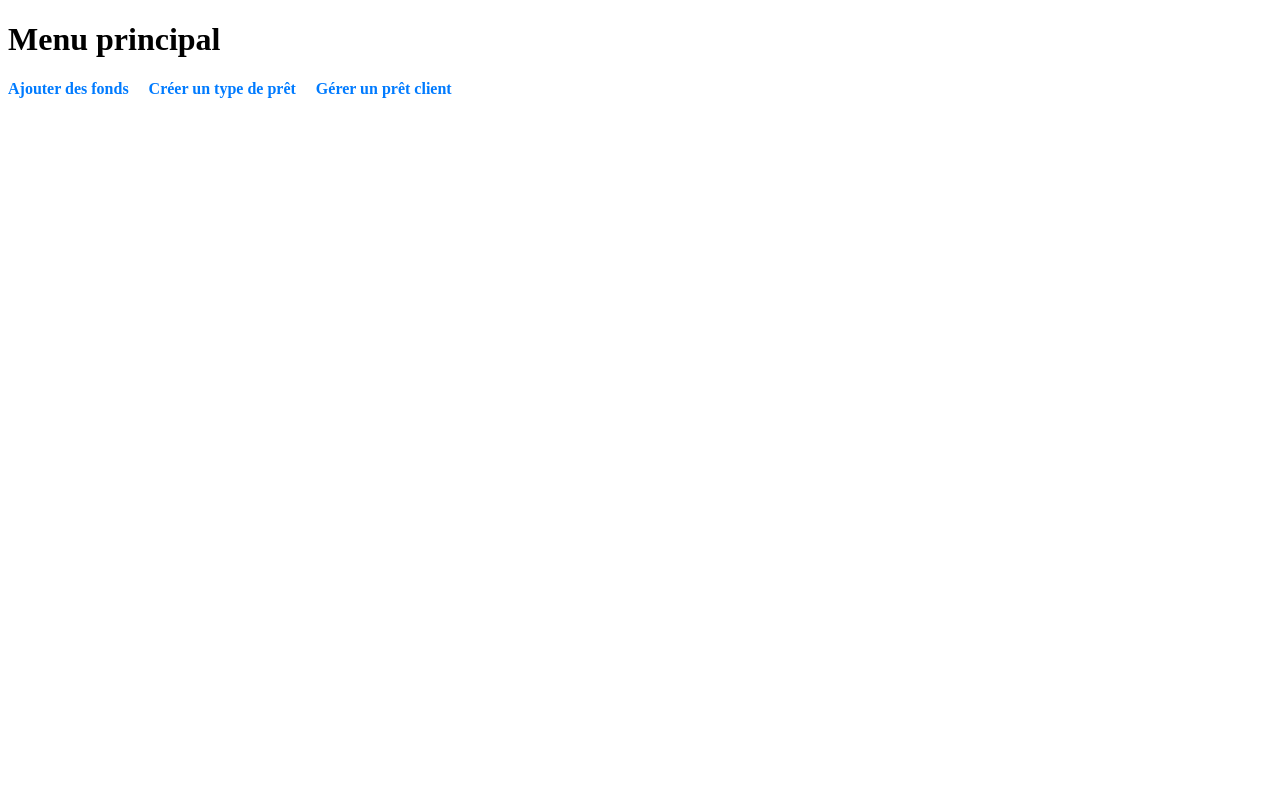
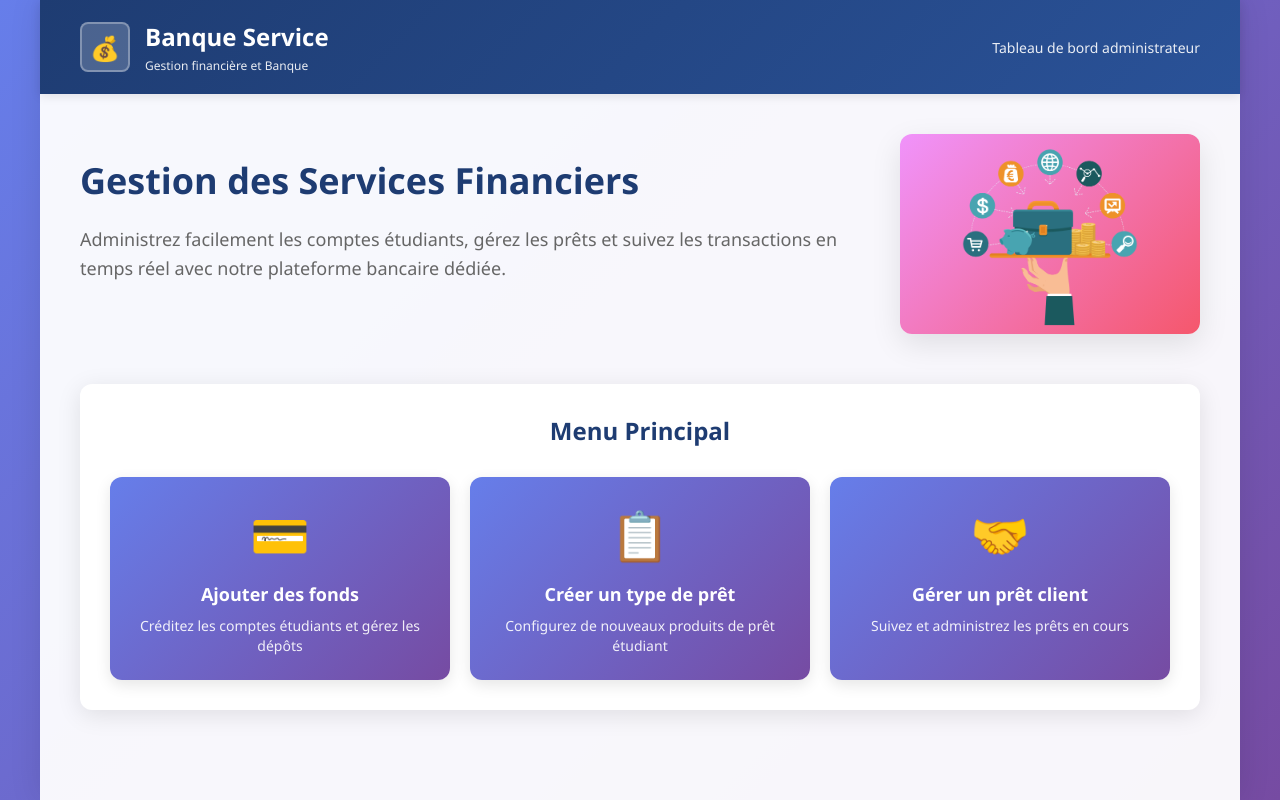
Before and after one commit to Ornella2006/examen-projet-final-S4-Info, a PHP site: page / in a window 1280 px wide. Run offline with PHP 8.4, Linux system fonts and the light colour scheme.

Commit message:
style page

```diff
--- a/index.html
+++ b/index.html
@@ -2,19 +2,294 @@
 <html lang="fr">
 <head>
   <meta charset="UTF-8">
-  <title>Gestion des étudiants</title>
+  <meta name="viewport" content="width=device-width, initial-scale=1.0">
+  <title>Gestion des étudiants - Banque Étudiante</title>
+  <style>
+    * {
+      margin: 0;
+      padding: 0;
+      box-sizing: border-box;
+    }
+
+    body {
+      font-family: 'Segoe UI', Tahoma, Geneva, Verdana, sans-serif;
+      background: linear-gradient(135deg, #667eea 0%, #764ba2 100%);
+      min-height: 100vh;
+      color: #333;
+    }
+
+    .container {
+      max-width: 1200px;
+      margin: 0 auto;
+      background: rgba(255, 255, 255, 0.95);
+      min-height: 100vh;
+      box-shadow: 0 0 30px rgba(0, 0, 0, 0.1);
+    }
+
+    .header {
+      background: linear-gradient(135deg, #1e3c72 0%, #2a5298 100%);
+      color: white;
+      padding: 20px 40px;
+      display: flex;
+      justify-content: space-between;
+      align-items: center;
+      box-shadow: 0 2px 10px rgba(0, 0, 0, 0.1);
+    }
+
+    .logo-section {
+      display: flex;
+      align-items: center;
+      gap: 15px;
+    }
+
+    .logo-placeholder {
+      width: 50px;
+      height: 50px;
+      background: rgba(255, 255, 255, 0.2);
+      border-radius: 8px;
+      display: flex;
+      align-items: center;
+      justify-content: center;
+      font-size: 24px;
+      font-weight: bold;
+      border: 2px solid rgba(255, 255, 255, 0.3);
+    }
+
+    .brand-info h1 {
+      font-size: 24px;
+      font-weight: 600;
+      margin-bottom: 4px;
+    }
+
+    .brand-info p {
+      font-size: 12px;
+      opacity: 0.9;
+      font-weight: 300;
+    }
+
+    .main-content {
+      padding: 40px;
+    }
+
+    .hero-section {
+      display: grid;
+      grid-template-columns: 1fr 300px;
+      gap: 40px;
+      margin-bottom: 50px;
+      align-items: center;
+    }
+
+    .hero-text h2 {
+      font-size: 36px;
+      color: #1e3c72;
+      margin-bottom: 20px;
+      font-weight: 700;
+    }
+
+    .hero-text p {
+      font-size: 18px;
+      color: #666;
+      line-height: 1.6;
+      margin-bottom: 30px;
+    }
+
+    .illustration-placeholder {
+      width: 100%;
+      height: 200px;
+      background: linear-gradient(135deg, #f093fb 0%, #f5576c 100%);
+      border-radius: 12px;
+      display: flex;
+      align-items: center;
+      justify-content: center;
+      color: white;
+      font-size: 48px;
+      box-shadow: 0 10px 30px rgba(0, 0, 0, 0.1);
+    }
+
+    .menu-section {
+      background: white;
+      padding: 30px;
+      border-radius: 12px;
+      box-shadow: 0 5px 25px rgba(0, 0, 0, 0.1);
+    }
+
+    .menu-title {
+      font-size: 24px;
+      color: #1e3c72;
+      margin-bottom: 30px;
+      font-weight: 600;
+      text-align: center;
+    }
+
+    .menu-grid {
+      display: grid;
+      grid-template-columns: repeat(auto-fit, minmax(300px, 1fr));
+      gap: 20px;
+    }
+
+    .menu-card {
+      background: linear-gradient(135deg, #667eea 0%, #764ba2 100%);
+      border-radius: 12px;
+      padding: 25px;
+      text-align: center;
+      transition: all 0.3s ease;
+      box-shadow: 0 5px 15px rgba(0, 0, 0, 0.1);
+      position: relative;
+      overflow: hidden;
+    }
+
+    .menu-card::before {
+      content: '';
+      position: absolute;
+      top: 0;
+      left: -100%;
+      width: 100%;
+      height: 100%;
+      background: linear-gradient(90deg, transparent, rgba(255, 255, 255, 0.2), transparent);
+      transition: left 0.5s;
+    }
+
+    .menu-card:hover::before {
+      left: 100%;
+    }
+
+    .menu-card:hover {
+      transform: translateY(-5px);
+      box-shadow: 0 10px 30px rgba(0, 0, 0, 0.2);
+    }
+
+    .menu-card .icon {
+      font-size: 48px;
+      margin-bottom: 15px;
+      display: block;
+    }
+
+    .menu-card a {
+      color: white;
+      text-decoration: none;
+      font-weight: 600;
+      font-size: 18px;
+      display: block;
+    }
+
+    .menu-card .description {
+      color: rgba(255, 255, 255, 0.9);
+      font-size: 14px;
+      margin-top: 10px;
+      line-height: 1.4;
+    }
+
+    .stats-section {
+      margin-top: 40px;
+      display: grid;
+      grid-template-columns: repeat(auto-fit, minmax(200px, 1fr));
+      gap: 20px;
+    }
+
+    .stat-card {
+      background: white;
+      padding: 20px;
+      border-radius: 8px;
+      text-align: center;
+      box-shadow: 0 2px 10px rgba(0, 0, 0, 0.1);
+      border-left: 4px solid #667eea;
+    }
+
+    .stat-number {
+      font-size: 32px;
+      font-weight: bold;
+      color: #1e3c72;
+    }
+
+    .stat-label {
+      color: #666;
+      font-size: 14px;
+      margin-top: 5px;
+    }
+
+    .footer {
+      background: #1e3c72;
+      color: white;
+      text-align: center;
+      padding: 20px;
+      margin-top: 40px;
+    }
+
+    @media (max-width: 768px) {
+      .header {
+        flex-direction: column;
+        gap: 15px;
+        text-align: center;
+      }
+
+      .hero-section {
+        grid-template-columns: 1fr;
+      }
+
+      .hero-text h2 {
+        font-size: 28px;
+      }
+
+      .main-content {
+        padding: 20px;
+      }
+
+      .menu-grid {
+        grid-template-columns: 1fr;
+      }
+    }
+  </style>
 </head>
 <body>
+  <div class="container">
+    <header class="header">
+      <div class="logo-section">
+        <div class="logo-placeholder">💰</div>
+        <div class="brand-info">
+          <h1>Banque Service</h1>
+          <p>Gestion financière et Banque</p>
+        </div>
+      </div>
+      <div style="font-size: 14px; opacity: 0.9;">
+        Tableau de bord administrateur
+      </div>
+    </header>
 
-  <h1>Menu principal</h1>
-  <nav style="margin-bottom: 30px;">
-    <ul style="list-style: none; padding: 0; display: flex; gap: 20px;">
-      <li><a href="#" style="text-decoration: none; color: #007bff; font-weight: bold;">Ajouter des fonds</a></li>
-      <li><a href="ws/type_pret/new" style="text-decoration: none; color: #007bff; font-weight: bold;">Créer un type de prêt</a></li>
-      <li><a href="#" style="text-decoration: none; color: #007bff; font-weight: bold;">Gérer un prêt client</a></li>
-    </ul>
-  </nav>
+    <main class="main-content">
+      <div class="hero-section">
+        <div class="hero-text">
+          <h2>Gestion des Services Financiers</h2>
+          <p>Administrez facilement les comptes étudiants, gérez les prêts et suivez les transactions en temps réel avec notre plateforme bancaire dédiée.</p>
+        </div>
+        <div class="illustration-placeholder"><img src="ws/image/illu.png" height="200" width="200"></div>
+      </div>
+
+      <div class="menu-section">
+        <h3 class="menu-title">Menu Principal</h3>
+        <div class="menu-grid">
+          <div class="menu-card">
+            <span class="icon">💳</span>
+            <a href="#">Ajouter des fonds</a>
+            <p class="description">Créditez les comptes étudiants et gérez les dépôts</p>
+          </div>
+
+          <div class="menu-card">
+            <span class="icon">📋</span>
+            <a href="ws/type_pret/new">Créer un type de prêt</a>
+            <p class="description">Configurez de nouveaux produits de prêt étudiant</p>
+          </div>
+
+          <div class="menu-card">
+            <span class="icon">🤝</span>
+            <a href="#">Gérer un prêt client</a>
+            <p class="description">Suivez et administrez les prêts en cours</p>
+          </div>
+        </div>
+      </div>
+
+    </main>
 
 
+  </div>
 </body>
 </html>
--- a/ws/routes/type_pret_routes.php
+++ b/ws/routes/type_pret_routes.php
@@ -2,6 +2,7 @@
 
 require_once 'controllers/TypePretController.php';
 require_once 'db.php';
+
 $pdo = getDB();
 
 Flight::route('GET /type_pret/new', function() use ($pdo) {
```
Also changed, not shown: ws/image/illu.png (added).
